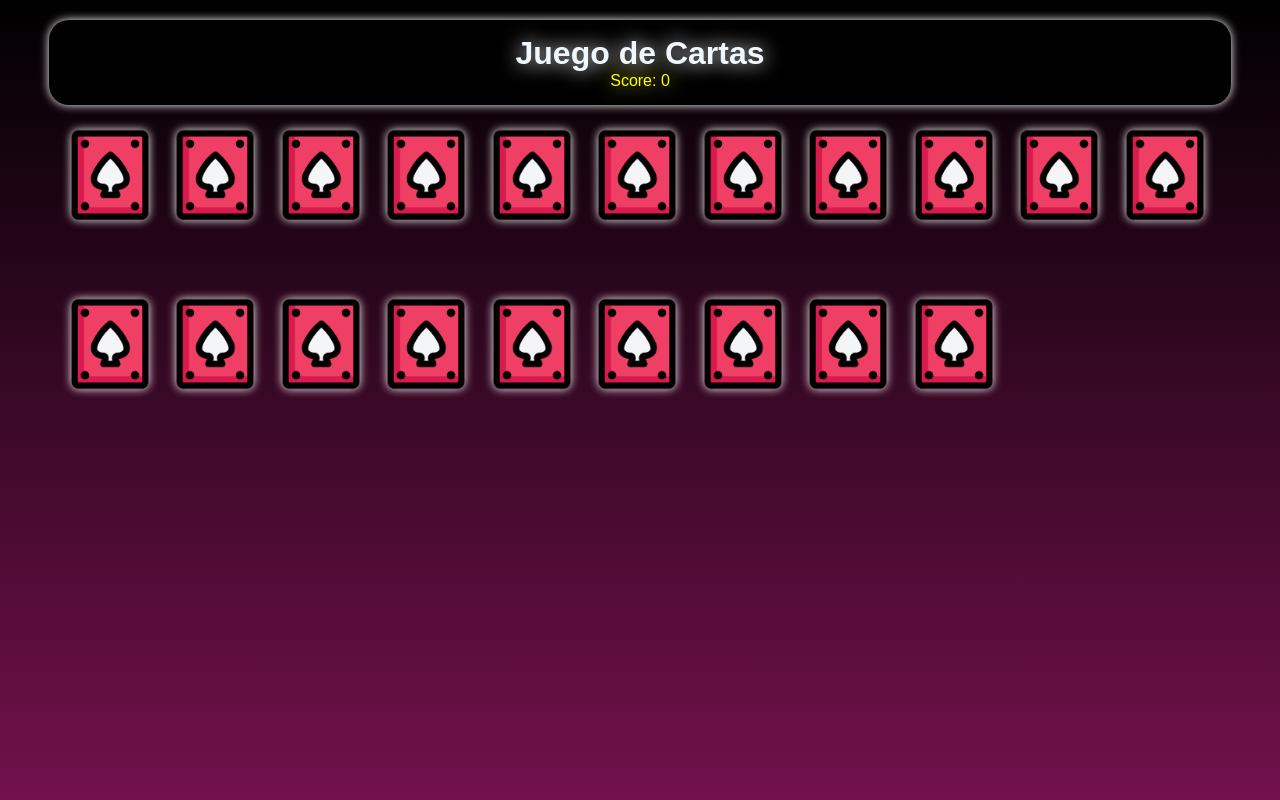
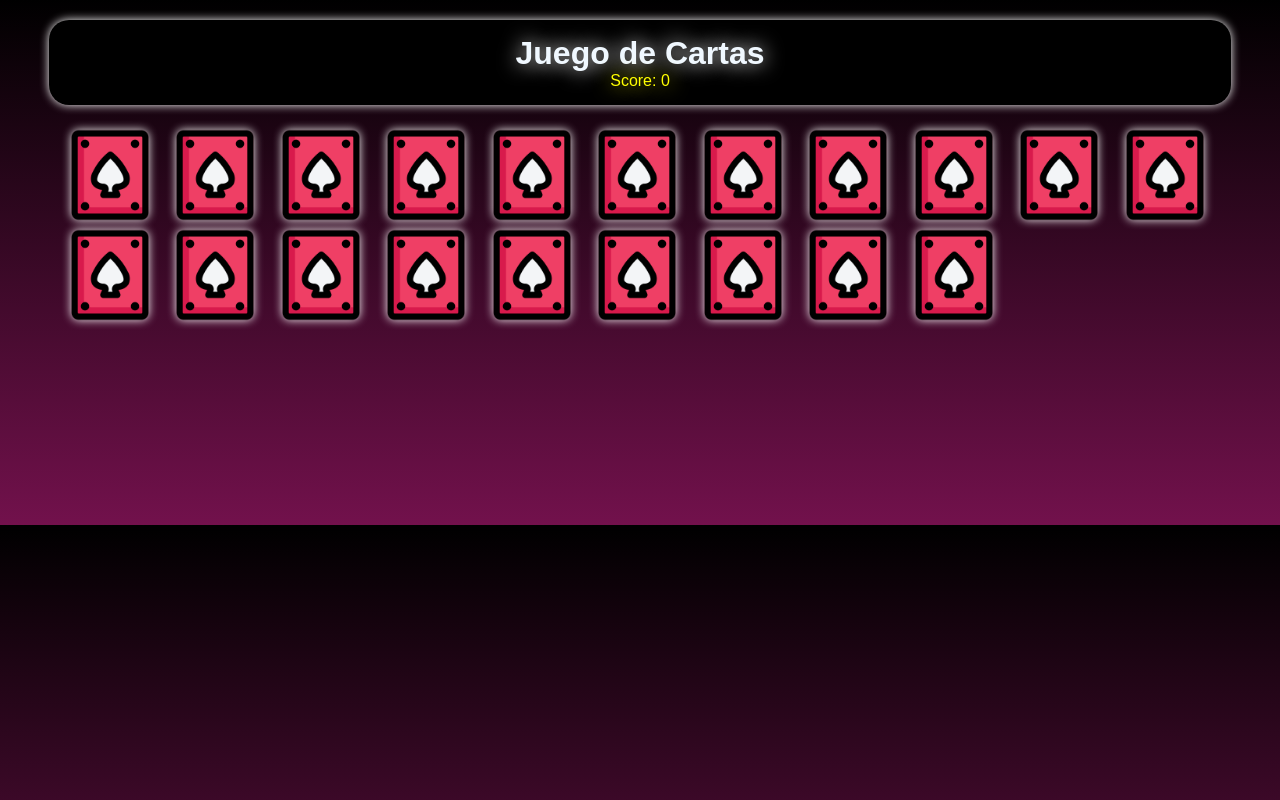
Before and after one commit to Alfred301/Proyectos2024, a PHP site: page /03.FlipCard/index.html in a window 1280 px wide. Run offline with PHP 8.4, Linux system fonts and the light colour scheme; some web fonts are replaced.

Commit message:
Error de height verificado FlipCard

```diff
--- a/03.FlipCard/style.css
+++ b/03.FlipCard/style.css
@@ -7,7 +7,7 @@
 
 body{
     display: flex;
-    height: 100dvh;
+    height: 100%;
     width: 100%;
     justify-content: center;
     align-items: center;
@@ -20,7 +20,7 @@ body{
     display: grid;
     justify-content: center;
     align-content: center;
-    height: 100dvh;
+    height: 90%;
     width: 90%;
 
     grid-template-columns: repeat(auto-fit, minmax(100px, 1fr));
```
